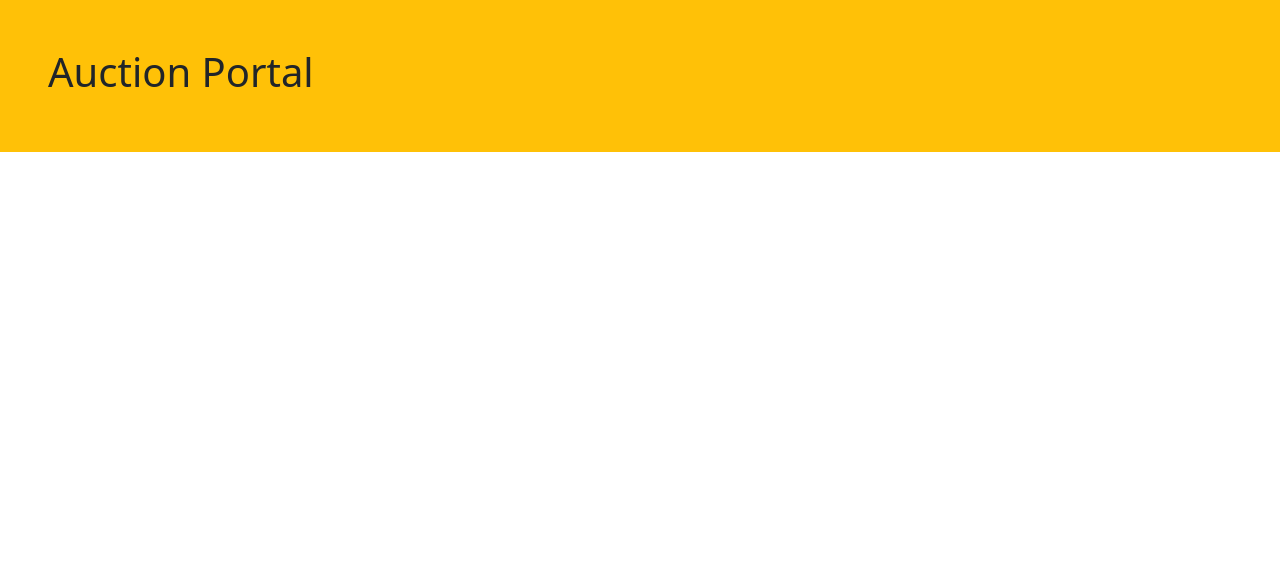
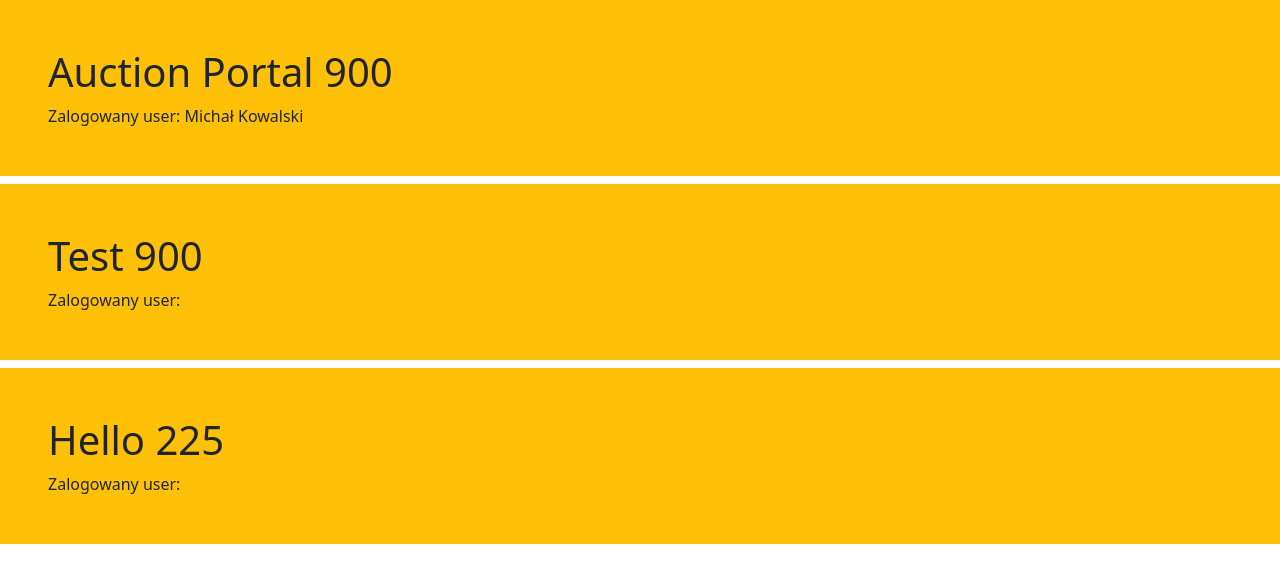
Before and after one commit to michaljabi/20251013-angular, an Angular app in the folder auction-portal/: page / in a window 1280 px wide. Shown: the top 582 px of the page. Built offline with nearby package versions, Linux system fonts and the light colour scheme.

Commit message:
explain(07): @Input() decorator to send data to the child component

```diff
--- a/auction-portal/src/app/app.html
+++ b/auction-portal/src/app/app.html
@@ -1,4 +1,6 @@
-<app-header />
+<app-header [user]="{ name: 'Michał', lastName: 'Kowalski'}" />
+<app-header appTitle="Test" />
+<app-header appTitle="Hello" [luckyNumber]="23 + 200 + 2"/>
 <main class="container">
   <router-outlet />
 </main>
--- a/auction-portal/src/app/header/header.component.ts
+++ b/auction-portal/src/app/header/header.component.ts
@@ -1,15 +1,24 @@
-import { Component } from '@angular/core';
+import {Component, Input} from '@angular/core';
+
+interface User {
+  name: string;
+  lastName: string;
+}
 
 @Component({
   selector: 'app-header',
   imports: [],
   template: `
     <header class="mb-2 p-5 bg-warning">
-      <h1>{{ appTitle }}</h1>
+      <h1>{{ appTitle }} {{luckyNumber}}</h1>
+      <div> Zalogowany user: {{user.name}} {{user.lastName}} </div>
     </header>
   `,
   styles: ``
 })
 export class HeaderComponent {
-    appTitle = 'Auction Portal';
+    @Input() appTitle = 'Auction Portal';
+    @Input() luckyNumber = 900;
+
+    @Input() user: User = { name: '', lastName: ''}
 }
```
